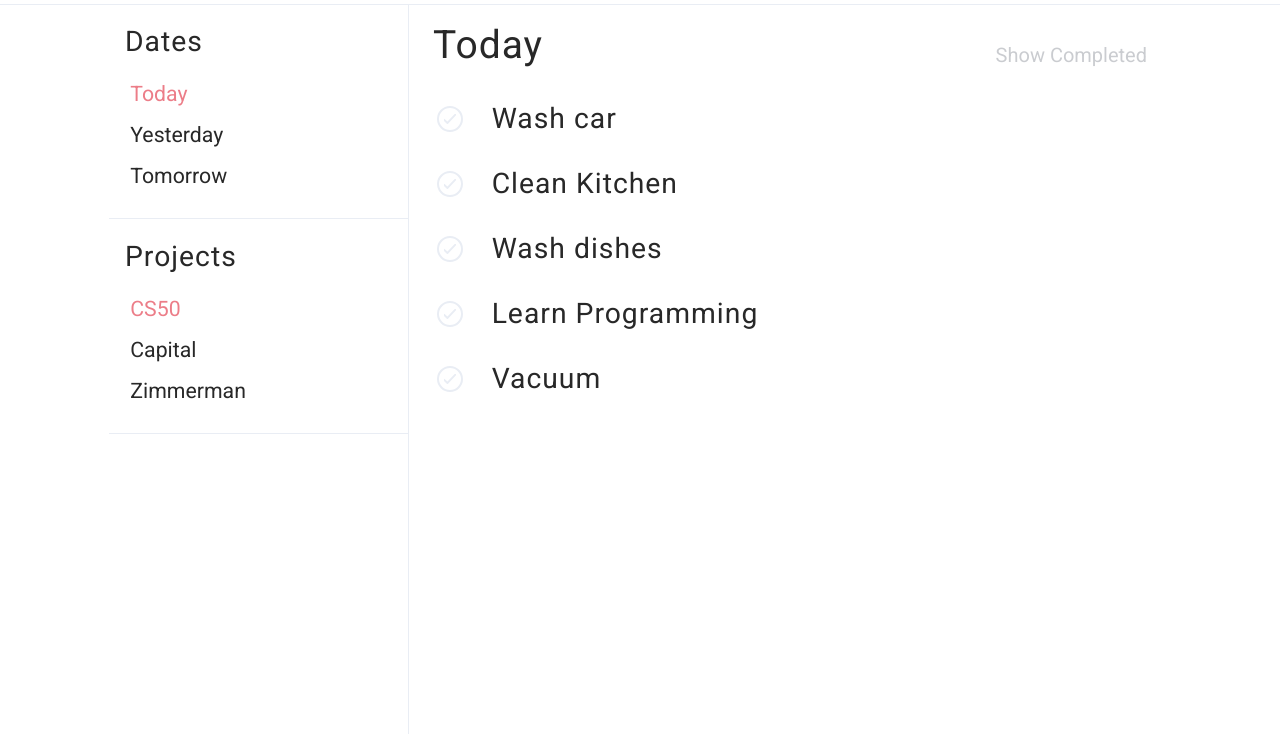
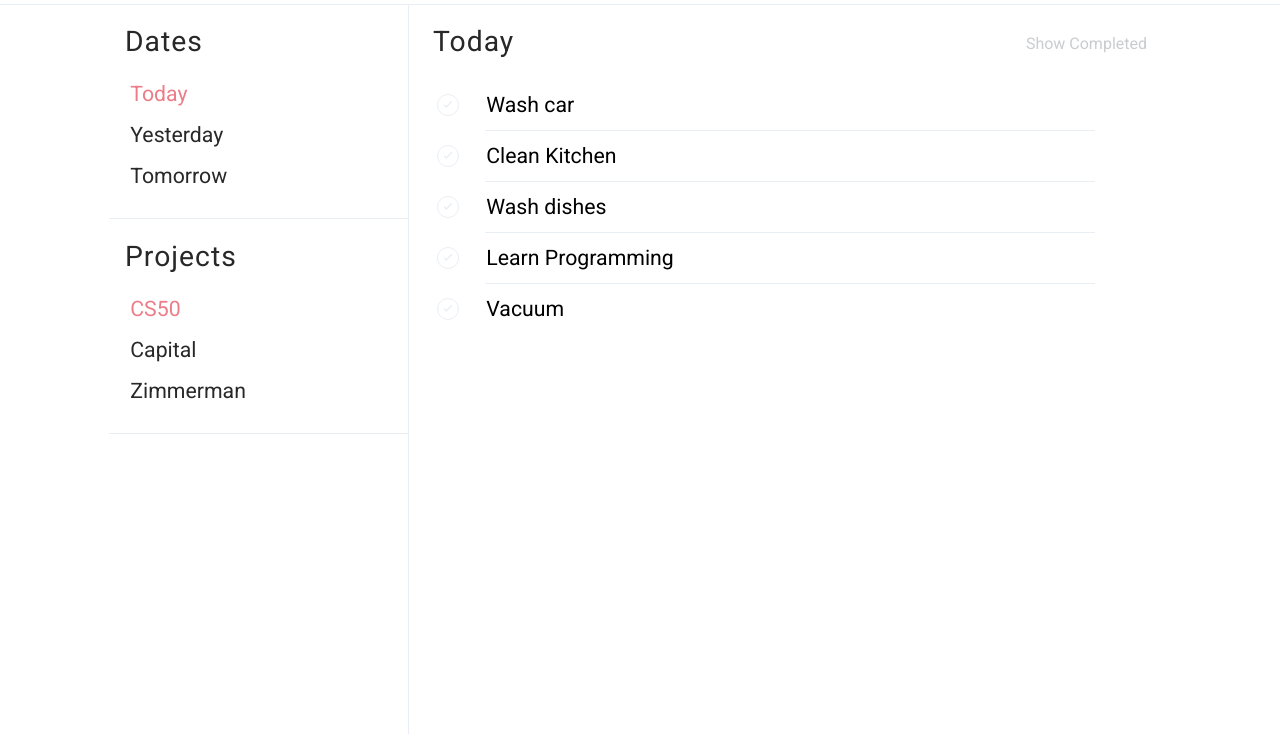
Before and after one commit to michaelrae0/todo-list-client, a React app: page /notes in a window 1280 px wide. Shown: the part 66-800 px from the top of the page. Built offline with nearby package versions, Linux system fonts and the light colour scheme.

Commit message:
Adds animations to task completion
This commit adds `slideOut` and `slideUp` animations to `Tasks` to give
the illusion of deleting the task from the list.

This commit also adds borders between the tasks.

Lastly, this commit lowers the font-sizes of the `TaskList`.

```diff
--- a/src/components/Task/index.js
+++ b/src/components/Task/index.js
@@ -1,21 +1,48 @@
 import React from 'react'
+import classnames from 'classnames'
 
 import * as task from './task.module.scss'
 import Row from '../Row'
-import { H2 } from '../Typography'
 import { ReactComponent as CheckMarkSVG } from '../../images/checkmark-black.svg'
 
+//input is h3
 class Task extends React.Component {
+  constructor(props) {
+    super(props);
+
+    this.state = {
+      value: this.props.task.name,
+      slideOut: false,
+    }
+  }
+
+  handleCheck = () => {
+    const { index, handleClick } = this.props
+
+    this.setState({ slideOut: true })
+    setTimeout(() => handleClick(index), 550)
+  }
+
   render () {
-    const { name } = this.props.task;
+    const { bordered, slideUp } = this.props
+    const { value, slideOut } = this.state
 
+    // wrapper handles opacity transform separately from row's translateX
     return (
-      <Row className={task.row} noMargin>
-        <div className={task.status} >
-          <CheckMarkSVG className={task.status__checkmark}/>
-        </div>
-        <H2 className={task.title} text={name} />
-      </Row>
+      <div className={classnames(task.wrapper, {[task.wrapper__slideOut]: slideOut}, {[task.wrapper__slideUp]: slideUp})}>
+        <Row className={classnames(task.row, {[task.row__slideOut]: slideOut})} noMargin>
+          <div className={task.status} onClick={this.handleCheck} >
+            <CheckMarkSVG className={task.status__checkmark}/>
+          </div>
+          <input
+            type='text' placeholder='Enter a Task'
+            className={task.input}
+            value={value}
+            onChange={e => this.setState({ value: e.target.value })}
+          />
+        </Row>
+        {bordered && <div className={task.border}/>}
+      </div>
     )
   }
 }
--- a/src/components/Task/task.module.scss
+++ b/src/components/Task/task.module.scss
@@ -1,17 +1,37 @@
 @import '../../styles/definitions/colors';
+@import '../../styles/definitions/keyframes';
 
-$toggle-diam: 26px;
+$toggle-diam: 22px;
+
+.wrapper {
+  transition: all 1s;
+
+  &__slideOut {
+    animation: fade_out_bck 0.5s ease-in-out forwards;
+  }
+
+  &__slideUp {
+    animation: slide_in_bot 0.25s ease-in-out both;
+  }
+}
 
 .row {
   display: flex;
   align-items: center;
-  height: 65px;
+  height: 50px;
   width: 100%;
   padding-left: 1.77rem;
 
   &:hover {
-    color: $pink;
     cursor: pointer;
+
+    .input {
+      color: $pink;
+    }
+  }
+
+  &__slideOut {
+    animation: slide_out_right 1s ease-in-out both;
   }
 }
 
@@ -23,7 +43,7 @@ $toggle-diam: 26px;
   width: $toggle-diam;
   height: $toggle-diam;
   border-radius: $toggle-diam / 2;
-  border: 2px solid $gray-lighter;
+  border: 1px solid $gray-lighter;
   transition: all 0.2s linear;
 
   &__checkmark {
@@ -47,6 +67,18 @@ $toggle-diam: 26px;
   }
 }
 
-.title {
-  margin-left: 1.77rem;
+.input {
+  margin-left: 1.56rem;
+  border-bottom: 1px solid $gray-lighter;
+  border: none;
+  font-size: 1.33rem;
+  width: 600px;
 }
+
+.border {
+  position: relative;
+  width: 80%;
+  height: 1px;
+  left: 10%;
+  background-color: $gray-lighter;
+}
--- a/src/components/TaskList/index.js
+++ b/src/components/TaskList/index.js
@@ -2,7 +2,7 @@ import React from 'react'
 
 import * as list from './tasklist.module.scss'
 import Row from '../Row'
-import { H1, H4 } from '../Typography'
+import { H1, H2, H4 } from '../Typography'
 import Task from '../Task'
 
 class TaskList extends React.Component {
@@ -11,6 +11,8 @@ class TaskList extends React.Component {
 
     this.state = {
       selected: null,
+      tasks: this.props.tasks,
+      deletedIndex: null,
     }
   }
 
@@ -44,19 +46,29 @@ class TaskList extends React.Component {
     ]
   }
 
+  handleClick = (i) => {
+    let { tasks } = this.props
+
+    tasks.splice(i, 1)
+    this.setState({
+      tasks,
+      deletedIndex: i
+    })
+  }
+
   render () {
-    const { tasks } = this.props
+    const { tasks, deletedIndex } = this.state
 
-    const formattedTasks = tasks.map(task => {
+    const formattedTasks = tasks.map((task, i) => {
       return (
-        <Task task={task} key={task.name}/>
+        <Task task={task} index={i} key={task.name} handleClick={this.handleClick} slideUp={i >= deletedIndex} bordered={i !== tasks.length - 1}/>
       )
     })
 
     return (
       <div className={list.component}>
         <Row className={list.row} noMargin >
-          <H1 className={list.title} text='Today'/>
+          <H2 className={list.title} text='Today'/>
           <H4 className={list.toggle} text='Show Completed' />
         </Row>
         {formattedTasks}
--- a/src/components/TaskList/tasklist.module.scss
+++ b/src/components/TaskList/tasklist.module.scss
@@ -2,7 +2,9 @@
 
 .component {
   width: calc(100% - 300px);
+  overflow: hidden;
 }
+
 .row {
   padding: 1.33rem 1.5rem;
   justify-content: space-between;
@@ -10,5 +12,9 @@
 
 .toggle {
   color: $gray-light;
-  padding-top: 1.15rem
+  padding-top: 0.5rem
 }
+
+.subtitle {
+  margin: 0.88rem 0 0.88rem 4.6rem;
+}
--- a/src/styles/definitions/_keyframes.scss
+++ b/src/styles/definitions/_keyframes.scss
@@ -279,3 +279,56 @@
             transform: scale(1);
   }
 }
+
+/**
+ * ----------------------------------------
+ * animation slide-out-right
+ * ----------------------------------------
+ */
+ @-webkit-keyframes slide_out_right {
+  0% {
+    -webkit-transform: translateX(0);
+            transform: translateX(0);
+  }
+  100% {
+    -webkit-transform: translateX(-500px);
+            transform: translateX(-500px);
+  }
+}
+@keyframes slide_out_right {
+  0% {
+    -webkit-transform: translateX(0);
+            transform: translateX(0);
+  }
+  100% {
+    -webkit-transform: translateX(-500px);
+            transform: translateX(-500px);
+  }
+}
+
+/**
+ * ----------------------------------------
+ * animation slide-out-right
+ * ----------------------------------------
+ */
+ @-webkit-keyframes slide_in_bot {
+  0% {
+    -webkit-transform: translateY(51px);
+            transform: translateY(51px);
+  }
+  100% {
+    -webkit-transform: translateY(0);
+            transform: translateY(0);
+  }
+}
+@keyframes slide_in_bot {
+  0% {
+    -webkit-transform: translateY(51px);
+            transform: translateY(51px);
+
+  }
+  100% {
+    -webkit-transform: translateY(0);
+            transform: translateY(0);
+  }
+}
--- a/src/styles/modifiers/_text.scss
+++ b/src/styles/modifiers/_text.scss
@@ -57,10 +57,10 @@ h3, .h3 { // Thumbnail Title, Page Buttons, Next Button, LandingPage Button
 
 h4, .h4 { // Details Subtitles, Search Bar Selections
   @include font_loader($primary-family, 5, 'n');
-  font-size: 1.33rem;
+  font-size: 1rem;
   line-height: 1.25rem;
   @media (#{$min_tablets}) {
-    font-size: 1.25rem;
+    font-size: 1rem;
   }
 }
 
```
